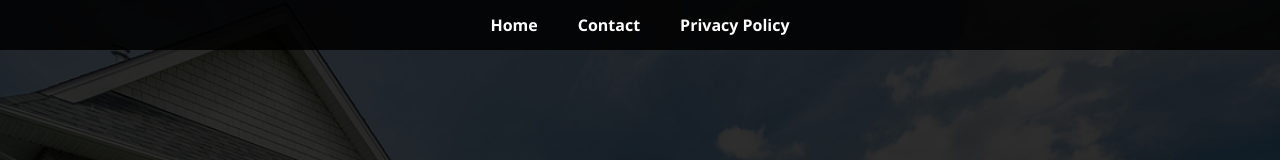
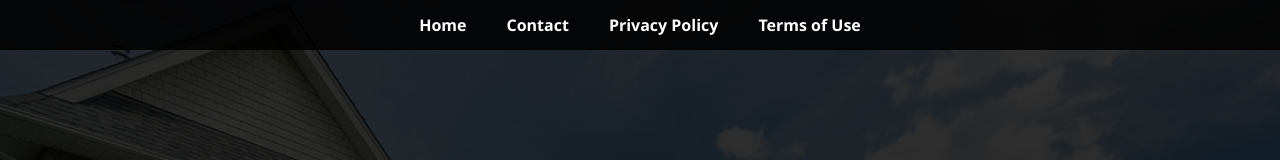
Before and after one commit to dddevelopments/dddevelopments, a plain HTML site: page index.html in a window 1280 px wide. Shown: the top 160 px of the page. Drawn offline with Linux system fonts and the light colour scheme.

Commit message:
Update index.html

```diff
--- a/index.html
+++ b/index.html
@@ -196,7 +196,9 @@
   <a href="index.html">Home</a>
   <a href="contact.html">Contact</a>
   <a href="privacy.html">Privacy Policy</a>
+  <a href="terms.html">Terms of Use</a>
 </div>
+
 
   <div class="header">
   <img src="logo.jpg" alt="D&D Developments Logo" class="logo-image">
```
